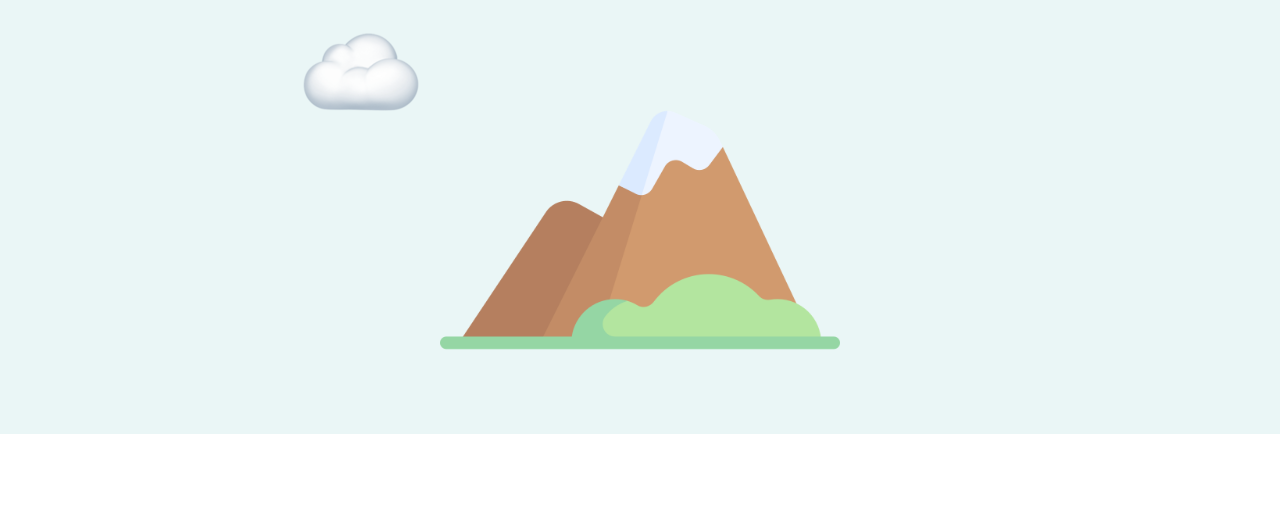
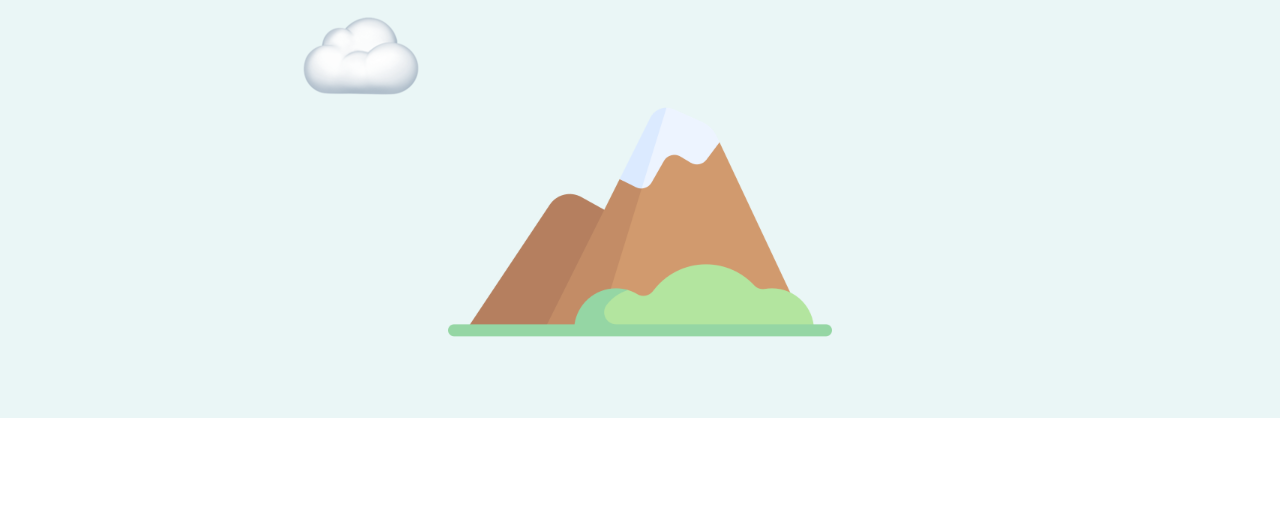
Before and after one commit to pradeepshukla621/cv, a plain HTML site: page index.html in a window 1280 px wide. Shown: the part 407-922 px from the top of the page. Drawn offline with Linux system fonts and the light colour scheme.

Commit message:
mount width updated

```diff
--- a/index.html
+++ b/index.html
@@ -22,7 +22,7 @@ rel="stylesheet">
         <h1>I'm Pradeep</h1>
         <h2>a programmer..</h2>
         <img class="bottom-cloud" src="cloud.png" alt="cloud image">
-        <img style="height:400px;" src="m4.png" alt="mountain image">
+        <img style="width: 30%;" src="m4.png" alt="mountain image">
 
      </div>
 
```
